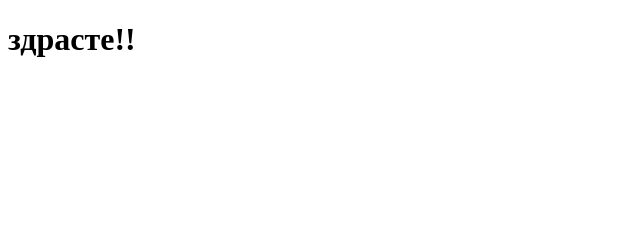
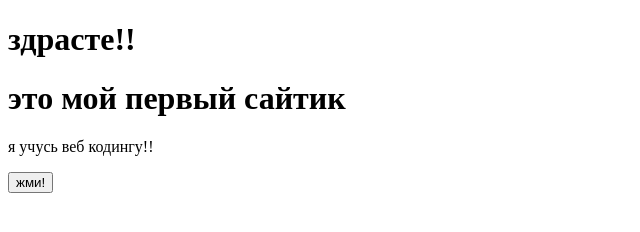
Before and after one commit to ClouxJPG/Uchebacode, a plain HTML site: page index.html in a window 1280 px wide. Shown: the whole page, without its empty margins (0-640 px from the left). Drawn offline with Linux system fonts and the light colour scheme.

Commit message:
Update index.html

```diff
--- a/index.html
+++ b/index.html
@@ -5,5 +5,8 @@
 </head>
 <body>
    <h1>здрасте!!</h1>
+  <h1>это мой первый сайтик</h1>
+  <p>я учусь веб кодингу!!</p>
+  <button>жми!</button>
 </body>
 <html/>
```
